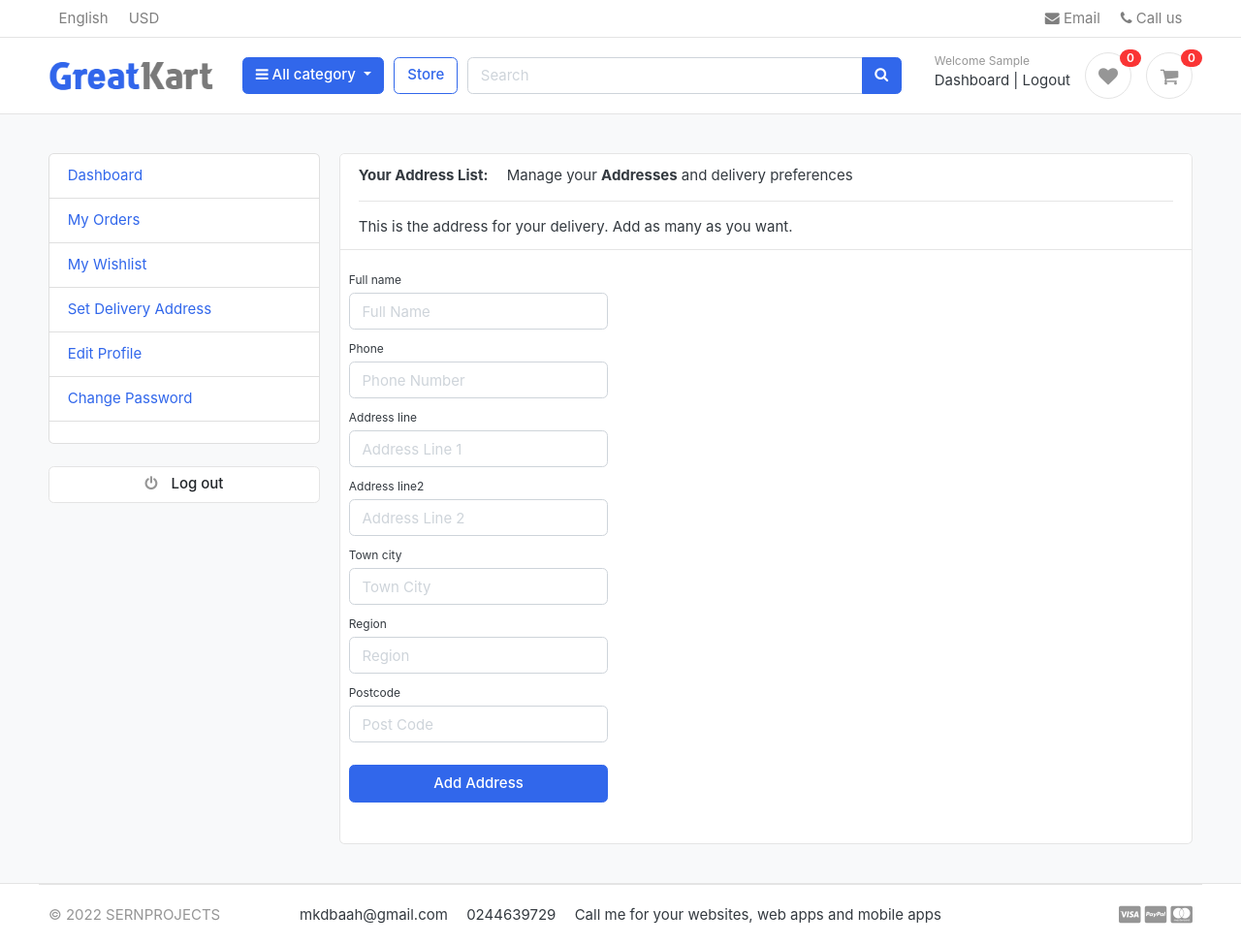
After one commit to wabibaah/fashion-website-ajax-address-product-type, a Django app: page /accounts/add_address/ in a window 1280 px wide. The commit adds this page. Shown: the whole page at 97% size. Run offline with Django 3.2, Linux system fonts and the light colour scheme; the visitor is signed in with stand-in values (Sample User, id 1); data that the repository does not hold is empty; some libraries are stand-ins or nearby versions; some web fonts are replaced.

Commit message:
Multiple products, multiple addresses, fixed wishlist

```diff
--- a/accounts/admin.py
+++ b/accounts/admin.py
@@ -19,7 +19,7 @@ class UserProfileAdmin(admin.ModelAdmin):
   def thumbnail(self, object):
     return format_html('<img src="{}" width="30" style="border-radius:50%;">'.format(object.profile_picture.url))
   thumbnail.short_description = 'Profile Picture'
-  list_display = ('thumbnail','user', 'city', 'state', 'country')
+  list_display = ('thumbnail','user', 'town', 'region', 'country')
 
 
 admin.site.register(Account, AccountAdmin)
--- a/accounts/forms.py
+++ b/accounts/forms.py
@@ -1,5 +1,7 @@
+from dataclasses import fields
+
 from django import forms
-from .models import Account, UserProfile
+from .models import Account, Address, UserProfile
 
 
 class RegistrationForm(forms.ModelForm):
@@ -52,13 +54,44 @@ class UserProfileForm(forms.ModelForm):
   profile_picture = forms.ImageField(required=False, error_messages={'invalid': {"Image files only"}}, widget=forms.FileInput)
   class Meta:
     model = UserProfile
-    fields = ['address_line_1', 'address_line_2', 'city', 'state', 'country', 'profile_picture']
+    # fields = ['address_line_1', 'address_line_2', 'city', 'state', 'country', 'profile_picture']
+    fields = [ 'town', 'region', 'country', 'profile_picture']
 
   def __init__(self, *args, **kwargs):
     super(UserProfileForm, self).__init__(*args, **kwargs)
 
     for field in self.fields:
       self.fields[field].widget.attrs['class'] = 'form-control'
+
+class UserAddressForm(forms.ModelForm):
+  class Meta:
+    model = Address
+    fields = ['full_name', 'phone', 'address_line', 'address_line2', 'town_city', 'postcode', 'region']
+
+  def __init__(self, *args, **kwargs):
+    super().__init__(*args, **kwargs)
+
+    self.fields['full_name'].widget.attrs.update(
+      {'class': 'form-control mb-2 account-form', 'placeholder': 'Full Name'}
+    )
+    self.fields['phone'].widget.attrs.update(
+      {'class': 'form-control mb-2 account-form', 'placeholder': 'Phone Number'}
+    )
+    self.fields['address_line'].widget.attrs.update(
+      {'class': 'form-control mb-2 account-form', 'placeholder': 'Address Line 1'}
+    )
+    self.fields['address_line2'].widget.attrs.update(
+      {'class': 'form-control mb-2 account-form', 'placeholder': 'Address Line 2'}
+    )
+    self.fields['town_city'].widget.attrs.update(
+      {'class': 'form-control mb-2 account-form', 'placeholder': 'Town City'}
+    )
+    self.fields['postcode'].widget.attrs.update(
+      {'class': 'form-control mb-2 account-form', 'placeholder': 'Post Code'}
+    )
+    self.fields['region'].widget.attrs.update(
+      {'class': 'form-control mb-2 account-form', 'placeholder': 'Region'}
+    )
 
 
 
--- a/accounts/urls.py
+++ b/accounts/urls.py
@@ -25,4 +25,11 @@ urlpatterns = [
   path('wishlist/', views.wishlist, name='wishlist'),
   path('wishlist/add_to_wishlist/<int:id>/', views.add_to_wishlist, name='user_wishlist'),
 
+  #addresses
+  path("addresses/", views.view_address, name='addresses'),
+  path("add_address/", views.add_address, name='add_address'),
+  path("addresses/edit/<slug:id>/", views.edit_address, name='edit_address'),
+  path("addresses/delete/<slug:id>/", views.delete_address, name='delete_address'),
+  path("addresses/set_default/<slug:id>/", views.set_default_address, name='set_default_address'),
+
 ]
--- a/accounts/views.py
+++ b/accounts/views.py
@@ -1,7 +1,9 @@
+from email.policy import default
+from django.urls import reverse
 from django.shortcuts import render, redirect, get_object_or_404
 
-from . forms import RegistrationForm, UserForm, UserProfileForm
-from . models import Account, UserProfile
+from . forms import RegistrationForm, UserForm, UserProfileForm, UserAddressForm
+from . models import Account, Address, UserProfile
 from store.models import Product
 from carts.models import Cart, CartItem
 from orders.models import Order, OrderProduct
@@ -161,12 +163,10 @@ def activate(request, uidb64, token):
 
     userprofile =  UserProfile.objects.create(
       user=user,
-      address_line_1='',
-      address_line_2='',
-      city='',
-      state='',
+      town='',
+      region='',
       country='GHANA',
-      profile_picture='/static/images/default_profile_pic.png',
+      profile_picture='/userprofile/default_profile_pic.png',
     )
 
     userprofile.save()
@@ -375,25 +375,73 @@ def add_to_wishlist(request, id):
     product.users_wishlist.add(request.user)
     messages.success(request, "Added " + product.product_name + " to your WishList")
 
-  return HttpResponseRedirect(request.META["HTTP_REFERER"])
+  return redirect(reverse('product_detail', args=[product.category, product.slug] ))
+  # return HttpResponseRedirect(request.META["HTTP_REFERER"])
 
 
 @login_required
 def wishlist(request):
   products = Product.objects.filter(users_wishlist=request.user)
-  product_count = products.count()
+  # product_count = products.count()
   context = {
     "wishlist": products,
-    "wishlist_count": product_count,
+    # "wishlist_count": product_count,
   }
   return render(request, 'accounts/user_wishlist.html', context)
 
+@login_required
+def view_address(request):
+  addresses = Address.objects.filter(customer = request.user)
+  context = {
+    'addresses': addresses
+  }
+  return render(request, 'accounts/addresses.html', context)
 
+@login_required
+def add_address(request):
+  if request.method == "POST":
+    address_form = UserAddressForm(data = request.POST)
+    if address_form.is_valid():
+      address_form = address_form.save(commit=False)
+      address_form.customer = request.user
+      address_form.save()
+      return redirect('addresses')
+  else:
+    address_form = UserAddressForm()
 
+  context = {
+    'address_form': address_form,
+  }
+  return render (request, 'accounts/edit_address.html', context)
 
+@login_required
+def edit_address(request, id):
+  if request.method == 'POST':
+    address = Address.objects.get(pk=id, customer=request.user)
+    address_form = UserAddressForm(instance=address, data=request.POST)
 
+    if address_form.is_valid():
+      address_form.save()
+      return redirect('addresses')
+  else:
+    address = Address.objects.get(pk=id, customer=request.user)
+    address_form = UserAddressForm(instance=address)
 
+  context = {
+    'address_form': address_form,
+  }
+  return render(request, 'accounts/edit_address.html', context)
 
+@login_required
+def delete_address(request, id ):
+  Address.objects.filter(pk=id, customer=request.user).delete()
+  return redirect('addresses')
+
+@login_required
+def set_default_address(request, id):
+  Address.objects.filter(customer=request.user, default=True).update(default=False)
+  Address.objects.filter(pk=id, customer=request.user).update(default=True)
+  return redirect('addresses')
 
 
 
@@ -462,3 +510,6 @@ def wishlist(request):
 
 ### we must fix the error of the user not having a profile picture
 ### We must fix the issue of the user not pay for the same order twice
+
+
+# in the case of the edit address, we are passing in the customer in addition to the address id so that no body can just type in any random address and get that address page (like we use to do in betting)
--- a/carts/context_processors.py
+++ b/carts/context_processors.py
@@ -24,6 +24,28 @@ def counter(request):
 
   return dict(cart_count=cart_count)
 
+def wishlist_counter(request):
+  wishlist_count = 0
+  if 'admin' in request.path:
+    return {}
+
+  else:
+    try:
+      if request.user.is_authenticated:
+        products = Product.objects.filter(users_wishlist=request.user)
+        wishlist_count = products.count()
+      else:
+        products = None
+        wishlist_count = 0
+    except:
+      products = None
+      wishlist_count = 0
+
+
+  return dict(wishlist_count = wishlist_count)
+
+
+
 
 
 
--- a/category/context_processors.py
+++ b/category/context_processors.py
@@ -1,9 +1,15 @@
 from .models import Category
 
 def menu_links(request):
-  links = Category.objects.all()
+  links = Category.objects.filter(level=0)
   return dict(links=links)
 
+# ## this is how very academy wrote his very own
+# def categories(request):
+#   return {
+#     'categories': Category.objects.all()
+#   }
+#  the level is the base level for mptt
 
 
 
--- a/greatkart/settings.py
+++ b/greatkart/settings.py
@@ -77,6 +77,7 @@ TEMPLATES = [
                 'django.contrib.messages.context_processors.messages',
                 'category.context_processors.menu_links',
                 'carts.context_processors.counter',
+                'carts.context_processors.wishlist_counter',
             ],
         },
     },
--- a/store/views.py
+++ b/store/views.py
@@ -20,7 +20,8 @@ def store(request, category_slug=None):
 
   if category_slug != None:
     categories = get_object_or_404(Category, slug = category_slug)
-    products = Product.objects.filter(category=categories, is_available=True)
+    # products = Product.objects.filter(category=categories, is_available=True)
+    products = Product.objects.filter(category__in=Category.objects.get(slug=category_slug).get_descendants(include_self=True), is_available=True)
     paginator = Paginator(products, 3)
     page = request.GET.get('page')
     paged_products = paginator.get_page(page)
--- /dev/null
+++ b/templates/accounts/edit_address.html
@@ -0,0 +1,75 @@
+{% extends 'base.html' %} {% block content %}
+<section class="section-content padding-y bg">
+  {% include 'includes/alerts.html' %}
+  <div class="container">
+    <div class="row">
+      <!-- dashboard sidebar -->
+      {% include 'includes/dashboard_sidebar.html' %}
+      <main class="col-md-9">
+        <article class="card">
+          <header class="card-header">
+            <span><strong class="d-inline-block mr-3">Your Address List: </strong></span>
+            <span>Manage your <b>Addresses</b> and delivery preferences</span>
+            <hr />
+            <span>This is the address for your delivery. Add as many as you want.</span>
+          </header>
+          <div class="card-body">
+            <div class="container px-0">
+              <div class="row row-cols-1 row-cols-sm-2 row-cols-md-3 g-3">
+                <form
+                  name="address_form"
+                  class="account-form"
+                  method="post"
+                  enctype="multipart/form-data"
+                >
+                  {% if address_form.errors %}
+                  <div class="alert alert-primary" role="alert">
+                    Error: All fields are required!
+                  </div>
+                  {% endif %} {% csrf_token %}
+                  <label class="small fw-bold">{{ address_form.full_name.label}}</label>
+                  {{ address_form.full_name }}
+                  <label class="small fw-bold">{{ address_form.phone.label}}</label>
+                  {{ address_form.phone }}
+                  <label class="small fw-bold">{{ address_form.address_line.label}}</label>
+                  {{ address_form.address_line }}
+                  <label class="small fw-bold">{{ address_form.address_line2.label}}</label>
+                  {{ address_form.address_line2 }}
+                  <label class="small fw-bold">{{ address_form.town_city.label}}</label>
+                  {{ address_form.town_city }}
+                  <label class="small fw-bold">{{ address_form.region.label}}</label>
+                  {{ address_form.region }}
+                  <label class="small fw-bold">{{ address_form.postcode.label}}</label>
+                  {{ address_form.postcode }}
+                  <button
+                    class="btn btn-primary btn-block py-2 mb-4 mt-4 fw-bold w-100"
+                    type="button"
+                    value="Submit"
+                    onclick="submitForm()"
+                  >
+                    Add Address
+                  </button>
+                </form>
+              </div>
+            </div>
+            <!-- row.// -->
+          </div>
+          <!-- card-body .// -->
+        </article>
+        <!-- order-group.// -->
+      </main>
+    </div>
+    <!-- row.// -->
+  </div>
+</section>
+
+<script>
+  function submitForm() {
+    var form = document.getElementsByName("address_form")[0];
+    form.submit(); // submit the form
+    form.reset(); // reset all form data
+    return false; // prevent page refresh
+  }
+</script>
+
+{% endblock %}
--- a/templates/includes/dashboard_sidebar.html
+++ b/templates/includes/dashboard_sidebar.html
@@ -17,6 +17,11 @@
       class="list-group-item {% if '/wishlist/' in request.path %}active{% endif %}"
       href="{% url 'wishlist' %}"
       >My Wishlist</a
+    >
+    <a
+      class="list-group-item {% if '/addresses/' in request.path %}active{% endif %}"
+      href="{% url 'addresses' %}"
+      >Set Delivery Address</a
     >
 
     <a
--- a/templates/includes/navbar.html
+++ b/templates/includes/navbar.html
@@ -3,7 +3,15 @@
 <header class="section-header">
   <nav class="navbar p-md-0 navbar-expand-sm navbar-light border-bottom">
     <div class="container">
-      <button class="navbar-toggler" type="button" data-toggle="collapse" data-target="#navbarTop4" aria-controls="navbarNav" aria-expanded="false" aria-label="Toggle navigation">
+      <button
+        class="navbar-toggler"
+        type="button"
+        data-toggle="collapse"
+        data-target="#navbarTop4"
+        aria-controls="navbarNav"
+        aria-expanded="false"
+        aria-label="Toggle navigation"
+      >
         <span class="navbar-toggler-icon"></span>
       </button>
       <div class="collapse navbar-collapse" id="navbarTop4">
@@ -41,7 +49,9 @@
         </div>
         <div class="col-lg col-sm col-md col-6 flex-grow-0">
           <div class="category-wrap dropdown d-inline-block float-right">
-            <button type="button" class="btn btn-primary dropdown-toggle" data-toggle="dropdown"><i class="fa fa-bars"></i> All category</button>
+            <button type="button" class="btn btn-primary dropdown-toggle" data-toggle="dropdown">
+              <i class="fa fa-bars"></i> All category
+            </button>
             <div class="dropdown-menu">
               <a class="dropdown-item" href="{% url 'store' %}">All Products</a>
               {% for category in links %}
@@ -56,7 +66,13 @@
         <div class="col-lg col-md-6 col-sm-12 col">
           <form action="{% url 'search' %}" class="search" method="GET">
             <div class="input-group w-100">
-              <input type="text" class="form-control" style="width: 60%" placeholder="Search" name="keyword" />
+              <input
+                type="text"
+                class="form-control"
+                style="width: 60%"
+                placeholder="Search"
+                name="keyword"
+              />
 
               <div class="input-group-append">
                 <button class="btn btn-primary" type="submit">
@@ -87,10 +103,22 @@
               </div>
             </div>
             {% endif %}
-            <a href="{% url 'cart' %}" class="widget-header pl-3 ml-3">
-              <div class="icon icon-sm rounded-circle border"><i class="fa fa-shopping-cart"></i></div>
-              <span class="badge badge-pill badge-danger notify">{{ cart_count }}</span>
-            </a>
+            <div class="d-flex justify-content-around">
+              {% if user.id is None %} {% else %}
+              <a href="{% url 'wishlist' %}" class="widget-header ml-3">
+                <div class="icon icon-sm rounded-circle border">
+                  <i class="fa fa-heart"></i>
+                </div>
+                <span class="badge badge-pill badge-danger notify">{{ wishlist_count }}</span>
+              </a>
+              {% endif %}
+              <a href="{% url 'cart' %}" class="widget-header ml-3">
+                <div class="icon icon-sm rounded-circle border">
+                  <i class="fa fa-shopping-cart"></i>
+                </div>
+                <span class="badge badge-pill badge-danger notify">{{ cart_count }}</span>
+              </a>
+            </div>
           </div>
           <!-- widgets-wrap.// -->
         </div>
```
Also changed, not shown: accounts/models.py (+30 -7 lines), templates/accounts/addresses.html (added, +79 -0 lines), templates/accounts/dashboard.html (+11 -0 lines), templates/accounts/edit_profile.html (+16 -7 lines), 1 other file.
